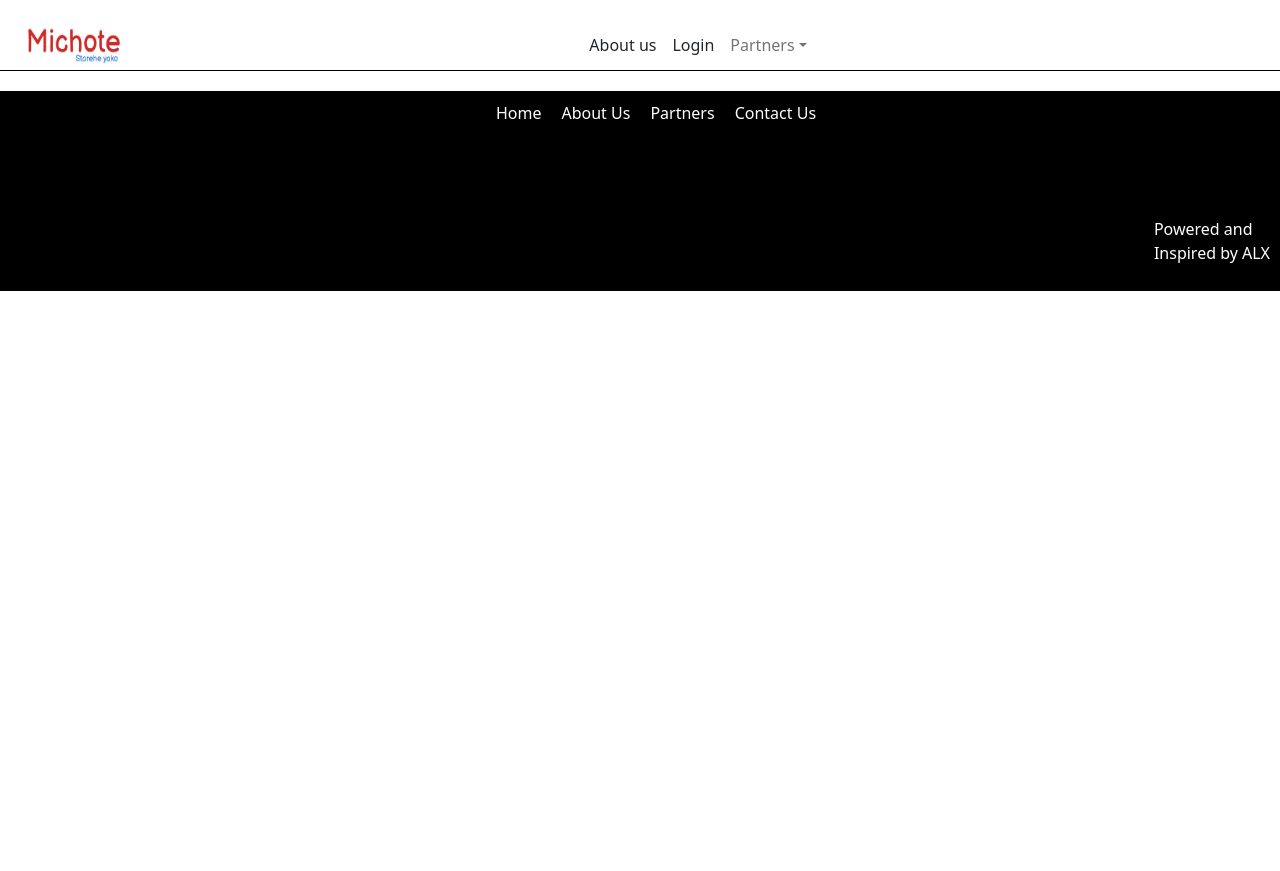
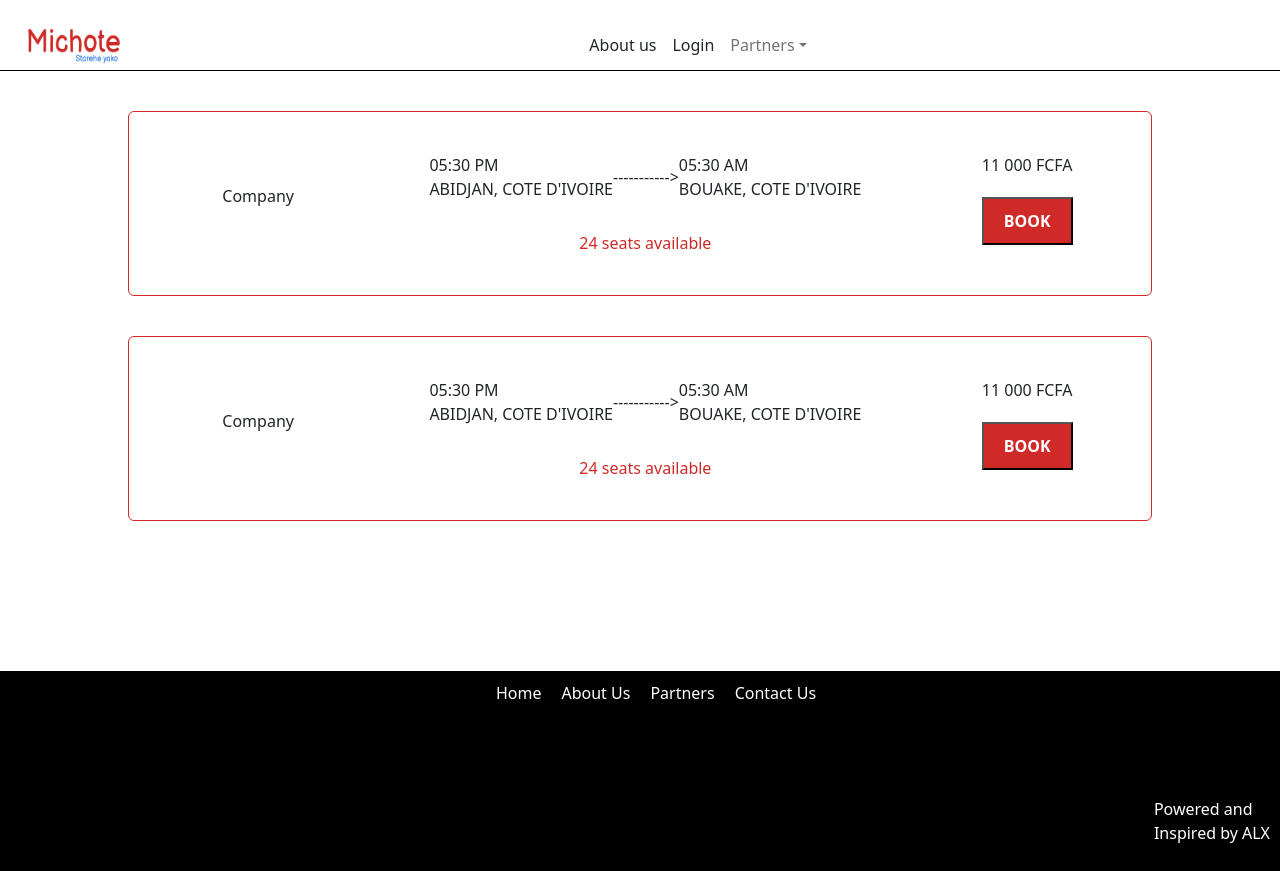
Before and after one commit to mkoner/michote_frontend, a React (Create React App) app in the folder michote/: page /trips in a window 1280 px wide. Before the commit the page ends 800 px from the top, so only its background shows below. Built offline with nearby package versions, Linux system fonts and the light colour scheme.

Commit message:
Trips page

```diff
--- a/michote/src/App.js
+++ b/michote/src/App.js
@@ -9,6 +9,8 @@ import BookingPage from './pages/booking/booking';
 import UserRegister from './pages/userRegister/userRegister';
 import PartnerLogin from './pages/patnerLogin/partnerLogin';
 import PartnerRegister from './pages/partnerRegister/partnerRegister';
+import Home from './pages/home/home';
+import TripsPage from './pages/tripsPage/tripsPage';
 
 function App() {
   return (
@@ -16,12 +18,13 @@ function App() {
       <BrowserRouter>
       <Header />
       <Routes>
-        <Route path='/' element={null} />
+        <Route path='/' element={<Home/> } />
         <Route path='/login' element={<UserLogin/>} />
         <Route path='/partners/login' element={<PartnerLogin/>} />
         <Route path='/book' element={<BookingPage/>} />
         <Route path='/register' element={<UserRegister/>} />
         <Route path='/partners/register' element={<PartnerRegister/>} />
+        <Route path='/trips' element={<TripsPage/>} />
       </Routes>
       <Footer />
       </BrowserRouter>
--- a/michote/src/components/footer/footer.jsx
+++ b/michote/src/components/footer/footer.jsx
@@ -6,7 +6,7 @@ export default function Footer() {
   return (
     <footer className='footer'>
         <ul className='footer-items'>
-              <li><a href='/home'>Home</a></li>
+              <li><a href='/'>Home</a></li>
               <li><a href='/about'>About Us</a></li>
               <li><a href='/partners'>Partners</a></li>
               <li><a href='/contact'>Contact Us</a></li>
--- a/michote/src/components/header/header.jsx
+++ b/michote/src/components/header/header.jsx
@@ -9,7 +9,7 @@ import Logo from "../../assets/michote-logo.png"
 function Header() {
   return (
     <Navbar bg="white" expand="lg" className='navbar-container' fixed="top">
-        <Navbar.Brand href="#home">
+        <Navbar.Brand href="/">
         <img
               src={Logo}
               width="100"
--- a/michote/src/components/searchResult/searchResult.css
+++ b/michote/src/components/searchResult/searchResult.css
@@ -4,7 +4,7 @@
     flex-flow: row wrap;
     justify-content: space-around;
     align-items: center;
-    max-width: 800px;
+    width: 80%;
     min-height: 100px;
     padding: 2%;
     border: 1px solid #CF2A27;
@@ -24,6 +24,12 @@
     display: flex;
     flex-direction: row;
     justify-content: space-between;
+    align-items: center;
+}
+
+.dtime-atime-element{
+    display: flex;
+    flex-direction: column;
 }
 
 .price-book{
--- a/michote/src/components/searchResult/searchResult.jsx
+++ b/michote/src/components/searchResult/searchResult.jsx
@@ -1,18 +1,28 @@
 import React from 'react'
+import { useNavigate } from 'react-router-dom'
 
 import './searchResult.css'
 
 export default function SearchResult() {
+    const navigate = useNavigate();
+
   return (
-    <div className='search-result-component'>
+    <div>
+            <div className='search-result-component'>
         <div className="company-name">
             <p>Company</p>
         </div>
         <div className="trip-times">
             <div className='dtime-atime'>
-                 <span>05:30 PM</span>
+                <div className='dtime-atime-depart dtime-atime-element'>
+                <span>05:30 PM</span>
+                <span>ABIDJAN, COTE D'IVOIRE</span>
+                </div>
                   <span> -----------&#62; </span>
+                  <div className='dtime-atime-arrival dtime-atime-element'>
                   <span>05:30 AM</span>
+                  <span>BOUAKE, COTE D'IVOIRE</span>
+                  </div>
             </div>
             <div className="available-seats">
                 24 seats available
@@ -23,9 +33,10 @@ export default function SearchResult() {
                  11 000 FCFA
               </div>
               <div className="book-button">
-                  <button>BOOK</button>
+                  <button onClick={()=>navigate("/book")}>BOOK</button>
               </div>
         </div>
     </div>
+    </div>
   )
 }
--- a/michote/src/pages/booking/booking.css
+++ b/michote/src/pages/booking/booking.css
@@ -35,8 +35,9 @@
 }
 
 .booking-page-container input{
-    height: 25px;
+
     width: 100%;
+    padding: 5px;
 }
 
 .booking-form-element{
--- a/michote/src/pages/booking/booking.jsx
+++ b/michote/src/pages/booking/booking.jsx
@@ -1,8 +1,29 @@
 import React from 'react'
+import { useState } from 'react'
 
 import './booking.css'
 
 export default function BookingPage() {
+  const [bookingData, setBookingData] = useState({
+    fname: "",
+    lname: "",
+    number: "",
+    email: "",
+    seats: 1,
+  });
+
+  const handleChange = (evt) => {
+    const { name, value } = evt.target;
+    setBookingData((prevState) => ({
+      ...prevState,
+      [name]: value,
+    }))
+  }
+
+  const handleBooking = (evt) => {
+    evt.preventDefault();
+    console.log(bookingData);
+  }
   return (
     <div className="booking-page-container">
         <h2>Book your seats</h2>
@@ -15,30 +36,30 @@ export default function BookingPage() {
         </div>
         <form>
             <div className="booking-form-element">
-            <label for="fname">First name:</label> <br/>
-            <input type="text" id="fname" name="fname"/>
+            <label htmlFor="fname">First name:</label> <br/>
+            <input type="text" id="fname" name="fname"onChange={handleChange}/>
             </div>
 
             <div className="booking-form-element">
-            <label for="lname">Last name:</label> <br/>
-            <input type="text" id="lname" name="lname"/>
+            <label htmlFor="lname">Last name:</label> <br/>
+            <input type="text" id="lname" name="lname" onChange={handleChange}/>
             </div>
 
             <div className="booking-form-element">
-            <label for="lname">Phone number:</label> <br/>
-            <input type="text" id="phone" name="phone"/>
+            <label htmlFor="number">Phone number:</label> <br/>
+            <input type="text" id="phone" name="number" onChange={handleChange}/>
             </div>
 
             <div className="booking-form-element">
-            <label for="lname">Email address:</label> <br/>
-            <input type="text" id="email" name="email"/>
+            <label htmlFor="email">Email address:</label> <br/>
+            <input type="text" id="email" name="email" onChange={handleChange}/>
             </div>
 
             <div className="booking-form-element">
-            <label for="lname">Number of seats:</label> <br/>
-            <input type="number" min="1" id="seats" name="seats"/>
+            <label htmlFor="seats">Number of seats:</label> <br/>
+            <input type="number" min="1" id="seats" name="seats" onChange={handleChange}/>
             </div>
-            <button>BOOK</button>
+            <button onClick={handleBooking}>BOOK</button>
         </form>
     </div>
   )
--- a/michote/src/pages/home/home.jsx
+++ b/michote/src/pages/home/home.jsx
@@ -1,4 +1,6 @@
 import React from 'react'
+import { useState } from 'react'
+import { useNavigate } from 'react-router-dom'
 
 import './home.css'
 
@@ -11,6 +13,28 @@ import addis from "../../assets/images/addis.jpg"
 
 
 export default function Home() {
+    const navigate = useNavigate();
+
+    const [searchData, setSearchData] = useState({
+        from: "",
+        to: "",
+        date: new Date(),
+    });
+
+    const handleChange = (evt) => {
+        const { name, value } = evt.target;
+        setSearchData((prevState) => ({
+            ...prevState,
+            [name]:value,
+        }))
+    }
+
+    const handleSubmit = (evt) => {
+        evt.preventDefault();
+        console.log(searchData);
+        navigate("/trips")
+    }
+
   return (
     <div className="home-page">
         <div className="search-container">
@@ -24,18 +48,21 @@ export default function Home() {
         <div className="search-form">
             <div className="from form-item">
                 <label htmlFor="from">From</label>
-                <input className='location-input' type="text" name='from'/>
+                <input className='location-input' type="text"
+                name='from' onChange={handleChange} />
             </div>
             <div className="to form-item">
                 <label htmlFor="to">To</label>
-                <input className='location-input' type="text" name='to'/>
+                <input className='location-input' type="text"
+                name='to'onChange={handleChange}/>
             </div>
             <div className="date form-item">
                 <label htmlFor="date">When</label>
-                <input className='date-input' type="date" name='date'/>
+                <input className='date-input' type="date"
+                name='date' onChange={handleChange}/>
             </div>
             <div className="submit form-item">
-                <button>Search</button>
+                <button onClick={handleSubmit}>Search</button>
             </div>
         </div>
         </div>
--- /dev/null
+++ b/michote/src/pages/tripsPage/tripsPage.css
@@ -0,0 +1,6 @@
+.trips-page{
+    display: flex;
+    flex-direction: column;
+    flex: 1;
+    min-height: 70vh;
+}
--- /dev/null
+++ b/michote/src/pages/tripsPage/tripsPage.jsx
@@ -0,0 +1,13 @@
+import React from 'react'
+import SearchResult from '../../components/searchResult/searchResult'
+
+import './tripsPage.css'
+
+export default function TripsPage() {
+  return (
+    <div className='trips-page'>
+          <SearchResult />
+          <SearchResult />
+    </div>
+  )
+}
```
